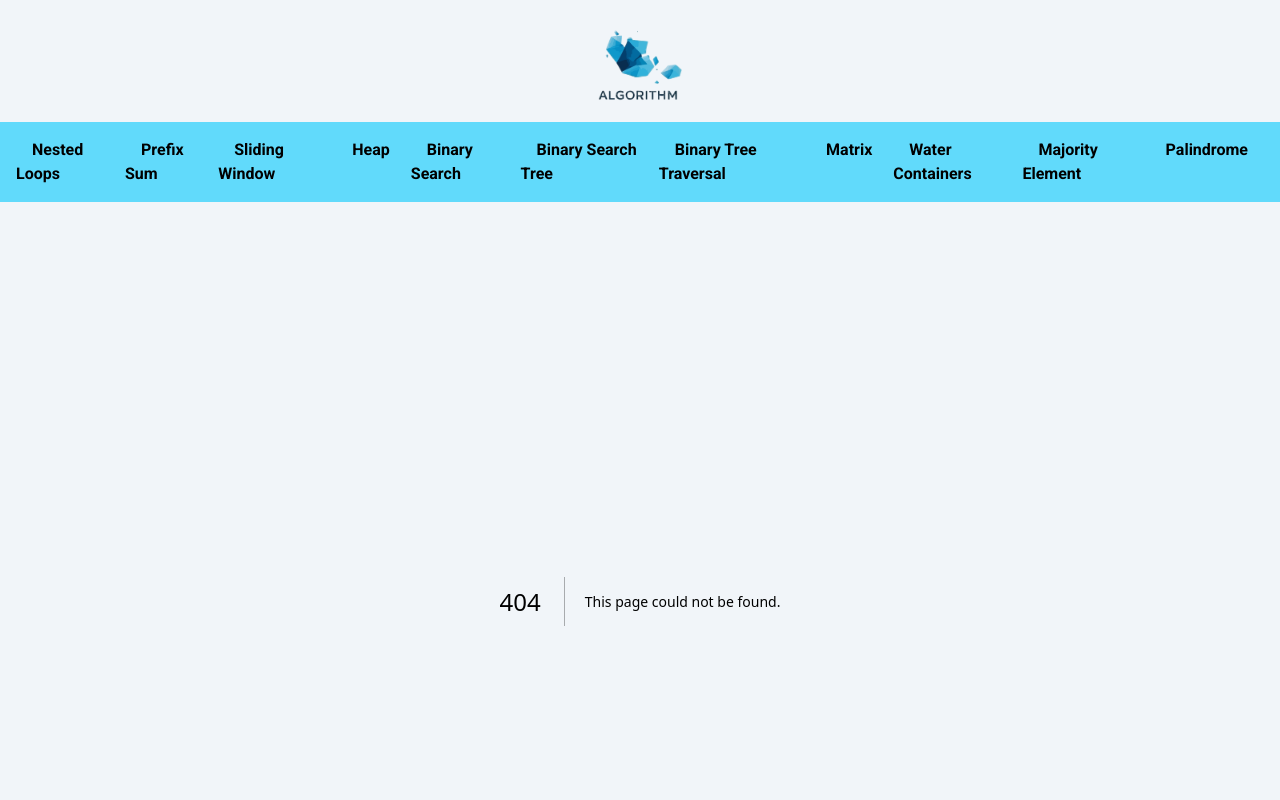
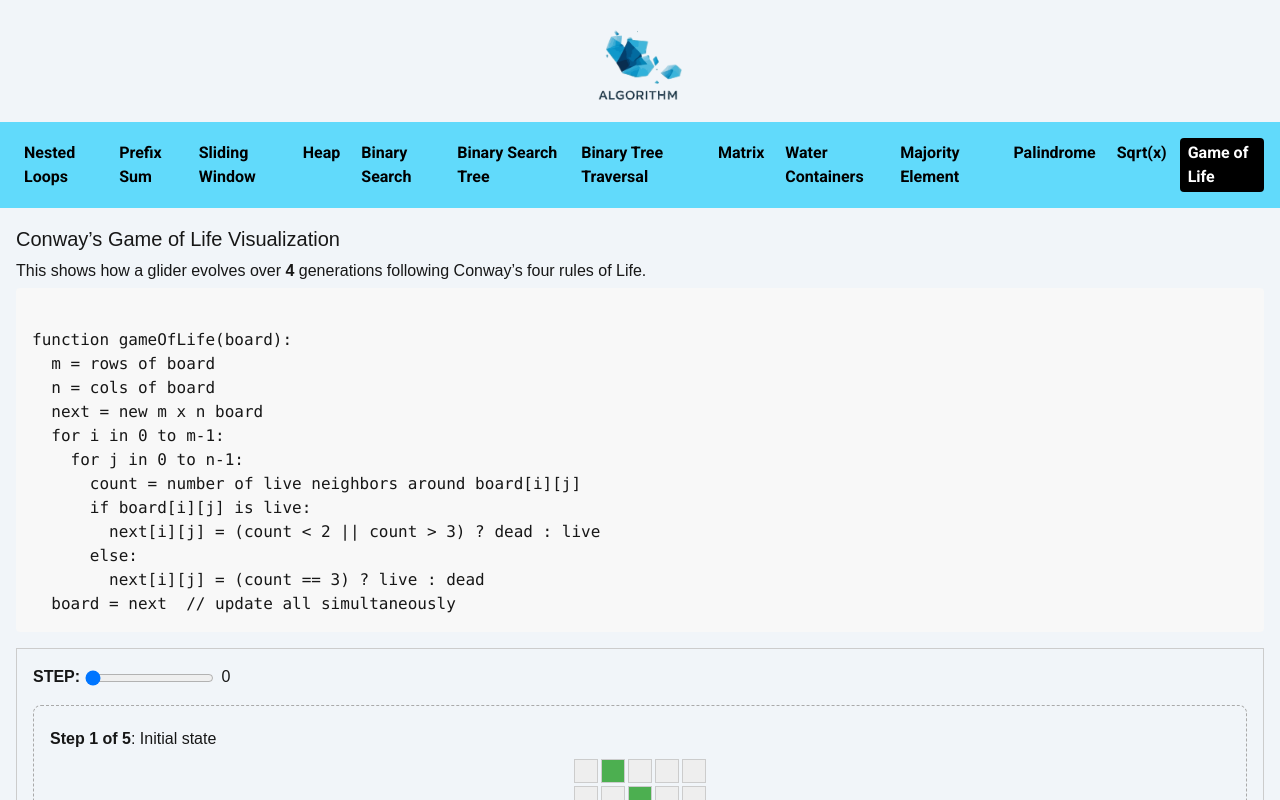
Before and after one commit to smdencheva/code-visualizer, a Next.js app: page /tasks/game-of-life in a window 1280 px wide. Before the commit this address had no page. Shown: the top 800 px of the page. Built offline with nearby package versions, Linux system fonts and the light colour scheme.

Commit message:
New tasks added

```diff
--- a/src/app/globals.css
+++ b/src/app/globals.css
@@ -55,3 +55,8 @@ a.globalLink:hover {
   border: 1px solid #ddd;
   border-radius: 8px;
 }
+
+nav ul li {
+  display: flex;
+  flex-wrap: wrap;
+}
--- /dev/null
+++ b/src/app/tasks/game-of-life/page.tsx
@@ -0,0 +1,169 @@
+'use client';
+
+import React from 'react';
+import ForLoop from '@/components/ForLoop';
+
+/** Snapshot of each generation */
+interface Snapshot {
+  generation: number;
+  board: number[][];
+  description: string;
+}
+
+/** Pseudocode snippet for reference */
+const GAME_OF_LIFE_SNIPPET = `
+function gameOfLife(board):
+  m = rows of board
+  n = cols of board
+  next = new m x n board
+  for i in 0 to m-1:
+    for j in 0 to n-1:
+      count = number of live neighbors around board[i][j]
+      if board[i][j] is live:
+        next[i][j] = (count < 2 || count > 3) ? dead : live
+      else:
+        next[i][j] = (count == 3) ? live : dead
+  board = next  // update all simultaneously
+`;
+
+// Sample initial configuration: a glider
+const sampleBoard: number[][] = [
+  [0, 1, 0, 0, 0],
+  [0, 0, 1, 0, 0],
+  [1, 1, 1, 0, 0],
+  [0, 0, 0, 0, 0],
+  [0, 0, 0, 0, 0],
+];
+const generations = 4;
+
+/**
+ * Computes snapshots for Game of Life over a number of generations.
+ */
+function computeGameOfLifeSnapshots(board: number[][], steps: number): Snapshot[] {
+  const snaps: Snapshot[] = [];
+  let current = board.map(row => row.slice());
+
+  for (let gen = 0; gen <= steps; gen++) {
+    snaps.push({
+      generation: gen,
+      board: current.map(row => row.slice()),
+      description: gen === 0 ? 'Initial state' : `Generation ${gen}`,
+    });
+
+    const m = current.length;
+    const n = current[0].length;
+    const next = Array.from({ length: m }, () => Array(n).fill(0));
+
+    for (let i = 0; i < m; i++) {
+      for (let j = 0; j < n; j++) {
+        let count = 0;
+        for (let dx = -1; dx <= 1; dx++) {
+          for (let dy = -1; dy <= 1; dy++) {
+            if (dx === 0 && dy === 0) continue;
+            const x = i + dx;
+            const y = j + dy;
+            if (x >= 0 && x < m && y >= 0 && y < n) {
+              count += current[x][y];
+            }
+          }
+        }
+
+        if (current[i][j] === 1) {
+          next[i][j] = count < 2 || count > 3 ? 0 : 1;
+        } else {
+          next[i][j] = count === 3 ? 1 : 0;
+        }
+      }
+    }
+
+    current = next;
+  }
+
+  return snaps;
+}
+
+const snapshots = computeGameOfLifeSnapshots(sampleBoard, generations);
+
+/**
+ * Visualizes the board state.
+ */
+interface BoardVisualizationProps {
+  board: number[][];
+}
+
+function BoardVisualization({ board }: BoardVisualizationProps) {
+  const rows = board.length;
+  const cols = board[0].length;
+  return (
+    <div
+      style={{
+        display: 'grid',
+        gridTemplateColumns: `repeat(${cols}, 1.5rem)`,
+        gap: '0.2rem',
+        justifyContent: 'center',
+        margin: '0.5rem 0',
+      }}
+    >
+      {board.flatMap((row, i) =>
+        row.map((cell, j) => (
+          <div
+            key={`${i}-${j}`}
+            style={{
+              width: '1.5rem',
+              height: '1.5rem',
+              backgroundColor: cell === 1 ? '#4CAF50' : '#eee',
+              border: '1px solid #ccc',
+            }}
+          />
+        ))
+      )}
+    </div>
+  );
+}
+
+export default function GameOfLifeVisualizationPage() {
+  return (
+    <main style={{ padding: '1rem', fontFamily: 'sans-serif' }}>
+      <h1>Conway’s Game of Life Visualization</h1>
+      <p>
+        This shows how a glider evolves over <strong>{generations}</strong> generations
+        following Conway’s four rules of Life.
+      </p>
+
+      <pre
+        style={{
+          background: '#f8f8f8',
+          padding: '1rem',
+          whiteSpace: 'pre-wrap',
+          borderRadius: '4px',
+        }}
+      >
+        {GAME_OF_LIFE_SNIPPET}
+      </pre>
+
+      <ForLoop start={0} end={snapshots.length - 1} variableName="step">
+        {({ step }) => {
+          const snap = snapshots[step];
+          return (
+            <div
+              style={{
+                border: '1px dashed #aaa',
+                margin: '1rem 0',
+                padding: '1rem',
+                borderRadius: '8px',
+              }}
+            >
+              <p>
+                <strong>
+                  Step {step + 1} of {snapshots.length}
+                </strong>
+                : {snap.description}
+              </p>
+              <BoardVisualization board={snap.board} />
+            </div>
+          );
+        }}
+      </ForLoop>
+    </main>
+  );
+}
--- /dev/null
+++ b/src/app/tasks/sqrt/page.tsx
@@ -0,0 +1,151 @@
+'use client';
+
+import React from 'react';
+import ForLoop from '@/components/ForLoop';
+
+/** Snapshot of each binary search step */
+interface Snapshot {
+  low: number;
+  high: number;
+  mid: number;
+  description: string;
+}
+
+/** Pseudocode snippet for reference */
+const BINARY_SEARCH_SNIPPET = `
+function integerSqrt(x):
+  if x < 2: return x
+  low = 0
+  high = x
+  while low <= high:
+    mid = floor((low + high) / 2)
+    if mid * mid <= x:
+      low = mid + 1
+    else:
+      high = mid - 1
+  return high
+`;
+
+const sampleX = 10; // Change this to visualize different inputs
+
+/**
+ * Computes snapshots for integer square root via binary search.
+ * Records low, high, mid, and a description at each iteration.
+ */
+function computeSqrtSnapshots(x: number): Snapshot[] {
+  const snaps: Snapshot[] = [];
+  if (x < 2) {
+    snaps.push({ low: 0, high: x, mid: x, description: `Trivial case: x = ${x}` });
+    return snaps;
+  }
+  let low = 0;
+  let high = x;
+
+  while (low <= high) {
+    const mid = Math.floor((low + high) / 2);
+    const square = mid * mid;
+    const desc =
+      square === x
+        ? `mid = ${mid}, mid*mid = x (${square}), found exact sqrt.`
+        : square < x
+          ? `mid = ${mid}, mid*mid = ${square} < x (${x}), move low up.`
+          : `mid = ${mid}, mid*mid = ${square} > x (${x}), move high down.`;
+
+    snaps.push({ low, high, mid, description: desc });
+
+    if (square <= x) {
+      low = mid + 1;
+    } else {
+      high = mid - 1;
+    }
+  }
+
+  return snaps;
+}
+
+const snapshots = computeSqrtSnapshots(sampleX);
+
+/**
+ * Visualizes low, mid, high pointers for the current snapshot.
+ */
+interface SearchVisProps {
+  snapshot: Snapshot;
+}
+
+function SearchVisualization({ snapshot }: SearchVisProps) {
+  const { low, high, mid } = snapshot;
+  return (
+    <div style={{ display: 'flex', justifyContent: 'center', gap: '1rem', margin: '1rem 0' }}>
+      {['low', 'mid', 'high'].map((label) => {
+        const value = label === 'low' ? low : label === 'mid' ? mid : high;
+        const isCurrent = label === 'mid';
+        return (
+          <div
+            key={label}
+            style={{
+              padding: '0.5rem 1rem',
+              border: `2px solid ${isCurrent ? 'orange' : '#ccc'}`,
+              borderRadius: '8px',
+              backgroundColor: isCurrent ? '#ffebcd' : '#eee',
+              minWidth: '4rem',
+              textAlign: 'center',
+            }}
+          >
+            {`${label}: ${value}`}
+          </div>
+        );
+      })}
+    </div>
+  );
+}
+
+export default function SqrtVisualizationPage() {
+  return (
+    <main style={{ padding: '1rem', fontFamily: 'sans-serif' }}>
+      <h1>Integer Square Root Visualization (Binary Search)</h1>
+      <p>
+        This visualization shows how binary search narrows down the integer square root of x ={' '}
+        <strong>{sampleX}</strong>. At each step, we compute <em>mid</em> and compare mid² to x,
+        then move <em>low</em> or <em>high</em> accordingly.
+      </p>
+
+      <pre
+        style={{
+          background: '#f8f8f8',
+          padding: '1rem',
+          whiteSpace: 'pre-wrap',
+          borderRadius: '4px',
+        }}
+      >
+        {BINARY_SEARCH_SNIPPET}
+      </pre>
+
+      <p>Initial pointers before any iteration:</p>
+      <SearchVisualization snapshot={{ low: 0, high: sampleX, mid: -1, description: '' }} />
+
+      <ForLoop start={0} end={snapshots.length - 1} variableName="step">
+        {({ step }) => {
+          const snap = snapshots[step];
+          return (
+            <div
+              style={{
+                border: '1px dashed #aaa',
+                margin: '1rem 0',
+                padding: '1rem',
+                borderRadius: '8px',
+              }}
+            >
+              <p>
+                <strong>
+                  Step {step + 1} of {snapshots.length}
+                </strong>
+                : {snap.description}
+              </p>
+              <SearchVisualization snapshot={snap} />
+            </div>
+          );
+        }}
+      </ForLoop>
+    </main>
+  );
+}
--- a/src/components/task-navigation/TaskNavigation.module.css
+++ b/src/components/task-navigation/TaskNavigation.module.css
@@ -30,7 +30,7 @@
     color: #000;
     text-decoration: none;
     font-weight: bold;
-    padding: 0.5rem 1rem;
+    padding: 0.2rem 0.5rem;
     border-radius: 4px;
     transition: background-color 0.3s ease, color 0.3s ease;
 }
--- a/src/components/task-navigation/TaskNavigation.tsx
+++ b/src/components/task-navigation/TaskNavigation.tsx
@@ -24,6 +24,8 @@ const defaultTaskLinks: TaskLink[] = [
   { label: 'Water Containers', href: '/tasks/water' },
   { label: 'Majority Element', href: '/tasks/majority-element' },
   { label: 'Palindrome', href: '/tasks/palindrome' },
+  { label: 'Sqrt(x)', href: '/tasks/sqrt' },
+  { label: 'Game of Life', href: '/tasks/game-of-life' },
 ];
 
 interface TaskNavigationProps {
```
